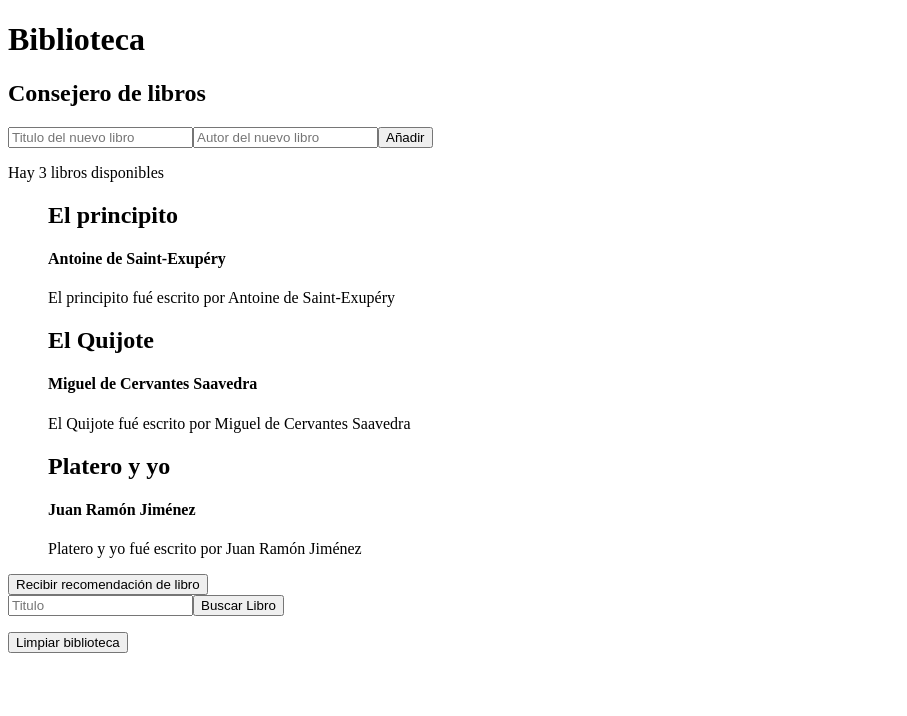
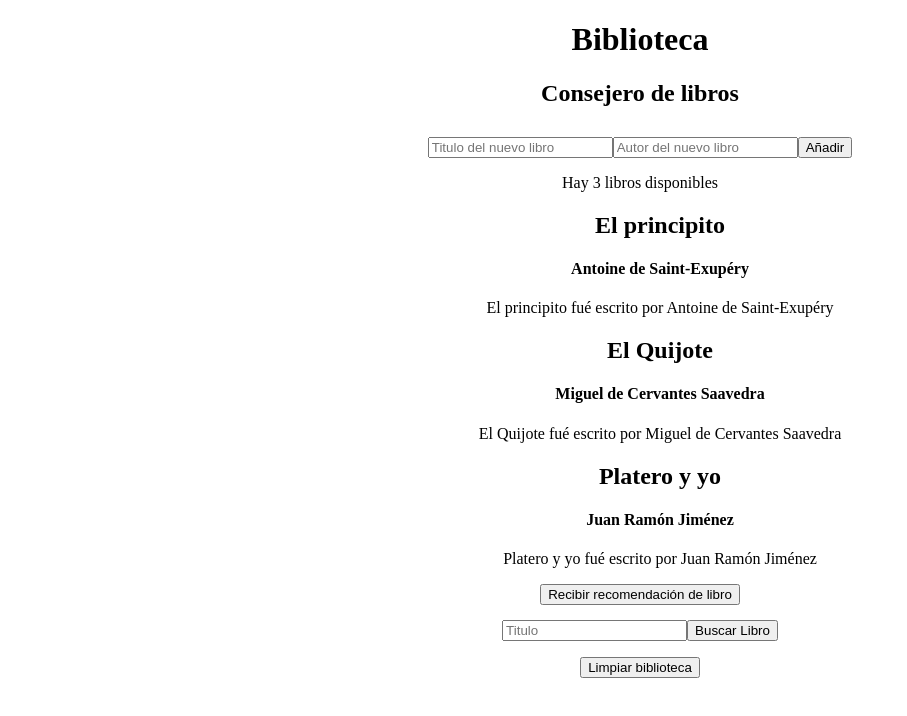
Before and after one commit to thlsrms/react-n-components, a React app: page / in a window 1280 px wide. Shown: the top 716 px of the page, without its empty margins (0-907 px from the left). Built offline with nearby package versions, Linux system fonts and the light colour scheme.

Commit message:
Some styling

```diff
--- a/src/components/Header.jsx
+++ b/src/components/Header.jsx
@@ -3,7 +3,7 @@ import React from 'react';
 class Header extends React.Component {
   render() {
     return (
-      <div>
+      <div style={style}>
         <h1>{this.props.title}</h1>
         <h2>{this.props.description}</h2>
       </div>
@@ -11,4 +11,8 @@ class Header extends React.Component {
   }
 }
 
+const style = {
+  textAlign: "center"
+}
+
 export default Header;
--- a/src/components/Library.jsx
+++ b/src/components/Library.jsx
@@ -45,7 +45,7 @@ class Library extends React.Component {
 
   render() {
     return (
-      <React.Fragment>
+      <div style={styles.center}>
         <AddBook callBack={this.onAdd.bind(this)} />
 
         {this.props.books.length > 0
@@ -57,12 +57,25 @@ class Library extends React.Component {
           {this.state.books}
         </ul>
 
-        <Recommendations booksAmout={this.state.books.length} callBack={this.receiveRecommendation.bind(this)}/>
+        <Recommendations booksAmout={this.state.books.length}
+          callBack={this.receiveRecommendation.bind(this)}
+          style={styles.verticalSpacing}
+        />
         <BookSearch callBack={this.onSearch.bind(this)} />
         <button onClick={() => this.setState({ books: [] })}>Limpiar biblioteca</button>
-      </React.Fragment>
+      </div>
     );
   }
 }
 
+const styles = {
+  center: {
+    textAlign: "center",
+    padding: "10px"
+  },
+  verticalSpacing: {
+    marginBottom: "15px"
+  }
+}
+
 export default Library;
--- a/src/components/libraryComponents/Recommendations.jsx
+++ b/src/components/libraryComponents/Recommendations.jsx
@@ -12,7 +12,7 @@ class Recommendations extends React.Component {
 
   render() {
     return (
-      <button onClick={this.recommendBook.bind(this)}>Recibir recomendación de libro</button>
+      <button style={this.props.style} onClick={this.recommendBook.bind(this)}>Recibir recomendación de libro</button>
     );
   }
 }
```
